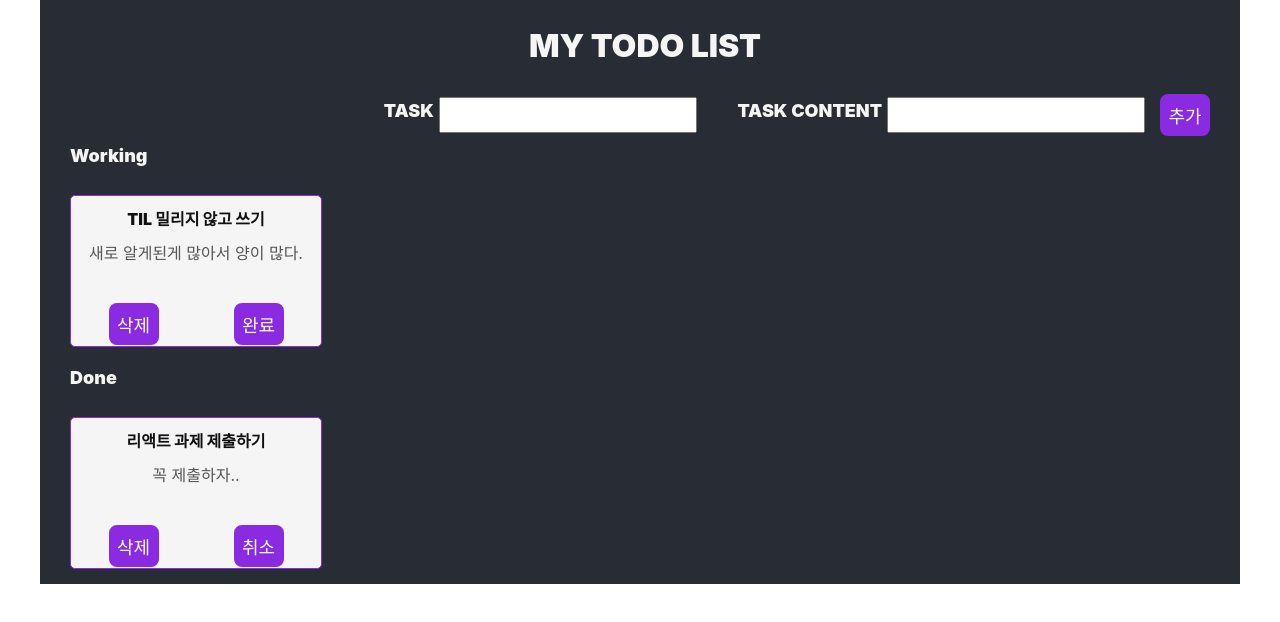
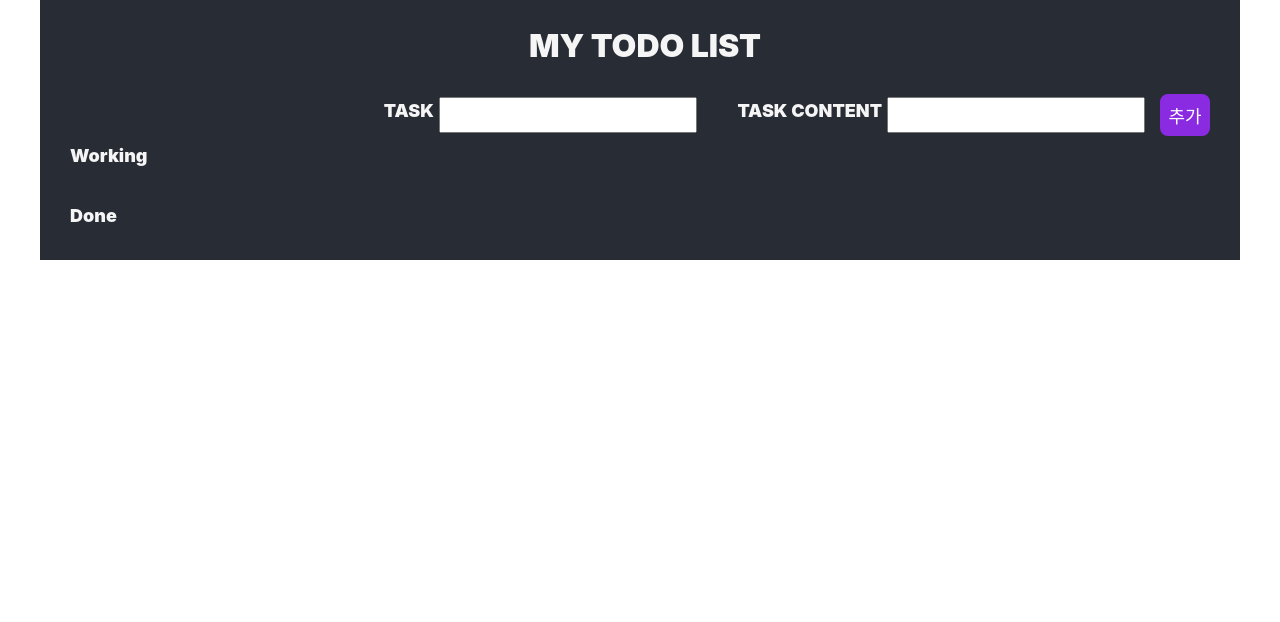
Before and after one commit to godjooyoung/first-react-to-do, a React (Create React App) app: page / in a window 1280 px wide. Shown: the top 622 px of the page. Built offline with nearby package versions, Linux system fonts and the light colour scheme; the HTML template or start-up script is replaced by a standard one.

Commit message:
주석 제거 불필요한 콘솔로그 제거 불필요 파일 삭제 (logo192, logo512) state로 관리하는 값 변경 title, body, todos, cnt -> todos, todo useEffect 훅 제거 (불필요하게 연결된 처리 줄임)

```diff
--- a/src/App.jsx
+++ b/src/App.jsx
@@ -2,69 +2,59 @@ import './App.css';
 import React, { useEffect, useState } from 'react';
 import Todos from './component/Todo'
 
+// 아이디값
+let id = 0;
+
 function App() {
 
-  let todo = {
-    id: 0,
-    title: '리액트 과제 제출하기',
-    body: '꼭 제출하자..',
-    isDone: true
-  }
-  let todo2 = {
-    id: 1,
-    title: 'TIL 밀리지 않고 쓰기',
-    body: '새로 알게된게 많아서 양이 많다.',
-    isDone: false
-  }
+  const [todo, SetTodo] = useState({id: id, isDone: false})
+  const [todos, SetTodos] = useState([])
 
-  const [title, SetTitle] = useState('')
-  const [body, SetBody] = useState('')
-  const [todos, SetTodos] = useState([todo, todo2])
-  const [cnt, SetCnt] = useState(1)
-
-
-
-  // 비동기로 처리되는 useState 때문에 use에픽트훅 사용
-  useEffect(() => {
-      console.log("최촤이님")
-      todos.push({ id: cnt, title: title, body: body, isDone: false })
-      SetTodos([...todos])
-      SetTitle('')
-      SetBody('')
-      console.log(">>>>>>",cnt)
-  }, [cnt]);
-
+  /**
+   * input tag에서 입력 이벤트가 발생할 경우 동작하는 함수
+   * @param {*} event
+   */
   function iptChangeEventHandler(e) {
-    if (e.target.id === 'titleIpt') {
-      SetTitle(e.target.value)
-    } else {
-      SetBody(e.target.value)
+    if(e.target.id === 'titleIpt'){
+      // TASK Input 태그에서 입력 이벤트 발생 시
+      SetTodo({...todo, title: e.target.value})
+    }else{
+      // CONTENT Input 태그에서 입력 이벤트 발생 시
+      SetTodo({...todo, body: e.target.value})
     }
   }
 
+  /**
+   * 추가버튼을 눌렀을 때 동작하는 함수
+   * @param {*} event
+   */
   function addBtnClickEventHandler(e) {
       if(document.getElementById('titleIpt').value == '' ||document.getElementById('bodyIpt').value =='' ){
-        alert("내용을 입력해 주세요.")
+        alert("값을 입력해주세요.")
       }else{
-        SetCnt(cnt+1)
+        todos.push(todo)
+        SetTodos([...todos])
       }
-
+      id = id+1;
+      SetTodo({...todo, id: id, isDone: false, title:'', body:''})
   }
 
+  /**
+   * 완료, 취소, 삭제 버튼을 눌렀을때 동작하는 함수
+   * @param {*} event
+   */
   function cardBtnClickEventhandle(e) {
-    let btnFlg = e.target.innerText
-    let todoId = e.target.id.substring(3,e.target.id.length)
+    let btnFlg = e.target.innerText  // 완료, 취소, 삭제 값을 가진다.
+    let todoId = e.target.id.substring(3,e.target.id.length) // 해당 todo의 아이디값을 가져온다.
 
     if(btnFlg ==='삭제'){
-      console.log("삭제태그", todoId)
-      SetTodos([...todos.filter((todo)=>(todo.id != todoId))])
+      SetTodos([...todos.filter((item)=>(item.id != todoId))])
     }else if(btnFlg !== '삭제'){
-      todos.map(function(todo){
-        if(todo.id == todoId){
-          todo.isDone = !todo.isDone
-        }else{
-          todo.isDone = todo.isDone
-        }
+      // 취소 또는, 완료 이므로 기존의 상태값을 반대값으로 변경만 해주면 된다.
+      // 맵 전체를 순회하면서 아이디가 선택한 카드의 아이디와 일치하면 상태값을 변경
+      // 아니라면 기존의 상태값을 그대로 유지
+      todos.map(function(item){
+        item.id == todoId?item.isDone = !item.isDone:item.isDone = item.isDone
       })
       SetTodos([...todos])
     }
@@ -74,8 +64,8 @@ function App() {
     <div className="App">
       <div className="App-Header">MY TODO LIST</div>
       <div className="create-div">
-        <label>TASK</label><input id="titleIpt" type="text" onChange={iptChangeEventHandler} value={title}></input>
-        <label>TASK CONTENT</label><input id="bodyIpt" type="text" onChange={iptChangeEventHandler} value={body}></input>
+        <label>TASK</label><input id="titleIpt" type="text" onChange={iptChangeEventHandler} value={todo.title}></input>
+        <label>TASK CONTENT</label><input id="bodyIpt" type="text" onChange={iptChangeEventHandler} value={todo.body}></input>
         <button onClick={addBtnClickEventHandler}>추가</button>
       </div>
       <div className="select-div">
@@ -94,44 +84,4 @@ function App() {
   );
 }
 
-// function Todos({ todos, todoState, cardBtnClickEventhandle}) {
-//   if (todoState == "working") {
-//     return (
-//       <>
-//         {
-//           todos.filter((todo) => {
-//             return todo.isDone == false
-//           }).map((todo, idx) => {
-//             return (<div key={todo.id} className="task">
-//               <div className="task-title">{todo.title}</div>
-//               <div className="task-body">{todo.body}</div>
-//               <div className="task-btns"><button onClick={cardBtnClickEventhandle} id={"del" + todo.id}>삭제</button><button onClick={cardBtnClickEventhandle} id={"dne" + todo.id}>완료</button></div>
-//             </div>
-
-//             )
-//           })
-//         }
-//       </>
-//     )
-//   } else {
-//     return (
-//       <>
-//         {
-//           todos.filter((todo) => {
-//             return todo.isDone == true
-//           }).map((todo, idx) => {
-//             return (<div key={todo.id} className="task">
-//               <div className="task-title">{todo.title}</div>
-//               <div className="task-body">{todo.body}</div>
-//               <div className="task-btns"><button onClick={cardBtnClickEventhandle} id={"del" + todo.id}>삭제</button><button onClick={cardBtnClickEventhandle} id={"Wrk" + todo.id}>취소</button></div>
-//             </div>
-
-//             )
-//           })
-//         }
-//       </>
-//     )
-//   }
-// }
-
 export default App;
```
Also changed, not shown: public/logo192.png (deleted), public/logo512.png (deleted).
